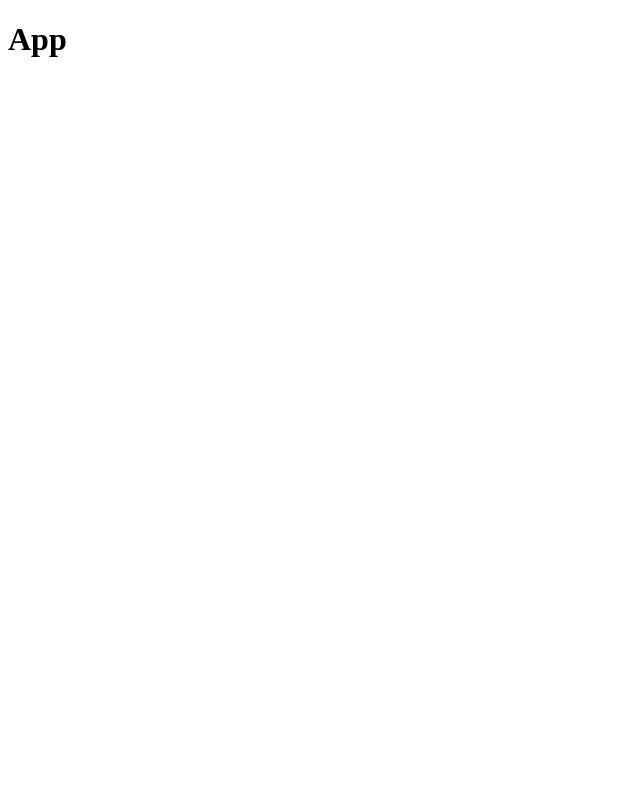
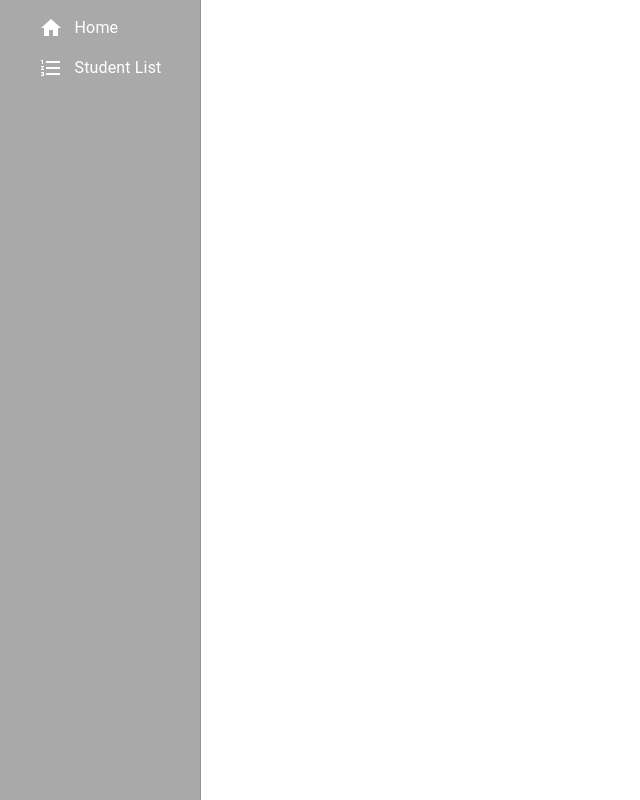
Before and after one commit to betulEZ/StudentManagementSystem, a React (Vite) app in the folder frontend/: page /teacher in a window 1280 px wide. Shown: the whole page, without its empty margins (0-640 px from the left). Built offline with nearby package versions, Linux system fonts and the light colour scheme.

Commit message:
add navbar, student List

```diff
--- a/frontend/src/App.tsx
+++ b/frontend/src/App.tsx
@@ -1,9 +1,19 @@
+import {Route, Routes} from "react-router-dom";
+import TeacherHomePage from "./teacherPage/TeacherHomePage";
+import StudentList from "./teacherPage/StudentList.tsx";
+
 export default function App() {
 
 
   return (
     <>
-      <h1>App</h1>
+        <TeacherHomePage/>
+        <h1>App</h1>
+        <Routes>
+            <Route path='/teacher' element={<TeacherHomePage/>}/>
+            <Route path='/teacher/studentlist' element={<StudentList/>}/>
+        </Routes>
+
     </>
   )
 }
--- a/frontend/src/main.tsx
+++ b/frontend/src/main.tsx
@@ -2,9 +2,12 @@ import React from 'react'
 import ReactDOM from 'react-dom/client'
 import App from './App.tsx'
 import './index.css'
+import { BrowserRouter } from 'react-router-dom'
 
 ReactDOM.createRoot(document.getElementById('root')!).render(
   <React.StrictMode>
-    <App />
+      <BrowserRouter>
+          <App />
+      </BrowserRouter>
   </React.StrictMode>,
 )
--- /dev/null
+++ b/frontend/src/service/StudentService.ts
@@ -0,0 +1,8 @@
+import axios from "axios";
+
+export default class StudentService{
+    getAllStudents() {
+        return axios.get('/api/students');
+    }
+
+}
--- /dev/null
+++ b/frontend/src/teacherPage/StudentList.css
@@ -0,0 +1,3 @@
+.table{
+    margin-left: 240px;
+}
--- /dev/null
+++ b/frontend/src/teacherPage/StudentList.tsx
@@ -0,0 +1,58 @@
+import StudentService from "../service/StudentService.ts";
+import {useEffect, useState} from "react";
+import {Student} from "../types/Student.ts";
+import './StudentList.css';
+import Table from '@mui/material/Table';
+import TableBody from '@mui/material/TableBody';
+import TableContainer from '@mui/material/TableContainer';
+import TableHead from '@mui/material/TableHead';
+import TableRow from '@mui/material/TableRow';
+import Paper from '@mui/material/Paper';
+import {Button, TableCell } from "@mui/material";
+
+const studentService = new StudentService();
+
+export default function StudentList(){
+    const [students, setStudents] = useState<Student[]>([]);
+
+    useEffect(() => {
+        studentService.getAllStudents().then((response) => {
+            setStudents(response.data);
+        });
+    }, []);
+
+
+    return(
+        <>
+            <div className="table">
+            <TableContainer component={Paper}>
+                <Table aria-label="simple table">
+                    <TableHead>
+                        <TableRow>
+                            <TableCell>Name Surname</TableCell>
+                            <TableCell align="right">Calories</TableCell>
+                            <TableCell align="right">Edit</TableCell>
+                            <TableCell align="right">Delete</TableCell>
+                        </TableRow>
+                    </TableHead>
+                    <TableBody>
+                        {students.map((student) => (
+                            <TableRow
+                                key={student.id}
+                                sx={{ '&:last-child td, &:last-child th': { border: 0 } }}
+                            >
+                                <TableCell component="th" scope="row">
+                                    {student.name} {student.surname}
+                                </TableCell>
+                                <TableCell align="right">{student.name}</TableCell>
+                                <TableCell align="right"> <Button>Edit </Button></TableCell>
+                                <TableCell align="right"><Button>Delete </Button></TableCell>
+                            </TableRow>
+                        ))}
+                    </TableBody>
+                </Table>
+            </TableContainer>
+            </div>
+        </>
+    );
+}
--- /dev/null
+++ b/frontend/src/teacherPage/TeacherHomePage.tsx
@@ -0,0 +1,10 @@
+import TeacherNavbar from "./TeacherNavbar.tsx";
+export default function TeacherHomePage(){
+
+    return(
+        <>
+            <TeacherNavbar/>
+
+        </>
+    );
+}
--- /dev/null
+++ b/frontend/src/teacherPage/TeacherNavbar.css
@@ -0,0 +1,18 @@
+.drawer .MuiDrawer-paper {
+    width: 200px;
+    background-color:darkgrey ; /* !important kullanarak diğer stilleri geçersiz kıl */
+    display: flex; /* Flexbox'u etkinleştir */
+    flex-direction: column; /* Sütun yönlendirmesi */
+    align-items: center; /* Öğeleri yatay eksende ortala */
+}
+.drawer .MuiListItemIcon-root,
+.drawer .MuiListItemText-primary {
+    color: white; /* Ikon ve yazıların rengini beyaz yap */
+}
+.drawer .MuiListItem-root {
+    padding: 4px 12px; /* ListItem bileşeninin iç kenar boşluğunu azalt */
+}
+.drawer .MuiListItemIcon-root {
+    min-width: 32px; /* Ikonun minimum genişliğini azalt */
+    margin-right: 4px; /* Sağ kenar boşluğunu azalt */
+}
--- /dev/null
+++ b/frontend/src/teacherPage/TeacherNavbar.tsx
@@ -0,0 +1,33 @@
+import {Drawer, List, ListItem, ListItemIcon, ListItemText} from '@mui/material';
+import FormatListNumberedIcon from '@mui/icons-material/FormatListNumbered';
+import './TeacherNavbar.css';
+import { Link } from 'react-router-dom';
+import HomeIcon from '@mui/icons-material/Home';
+export default function TeacherNavbar(){
+
+
+    return(
+        <>
+            <Drawer
+                variant="permanent"  className="drawer"
+            >
+                <List>
+                    <ListItem button component={Link} to="/teacher">
+                        <ListItemIcon>
+                            <HomeIcon />
+                        </ListItemIcon>
+                        <ListItemText primary="Home" />
+                    </ListItem>
+                    <ListItem button component={Link} to="/teacher/studentlist">
+                        <ListItemIcon>
+                            <FormatListNumberedIcon />
+                        </ListItemIcon>
+                        <ListItemText primary="Student List" />
+                    </ListItem>
+                </List>
+            </Drawer>
+
+</>
+)
+    ;
+}
--- /dev/null
+++ b/frontend/src/types/Student.ts
@@ -0,0 +1,6 @@
+export type Student={
+    id : string,
+    name : string,
+    surname : string,
+    lessonList : string[];
+}
```
Also changed, not shown: frontend/package.json (+7 -1 lines), 1 other file (tests, documents, lock files or other folders).
